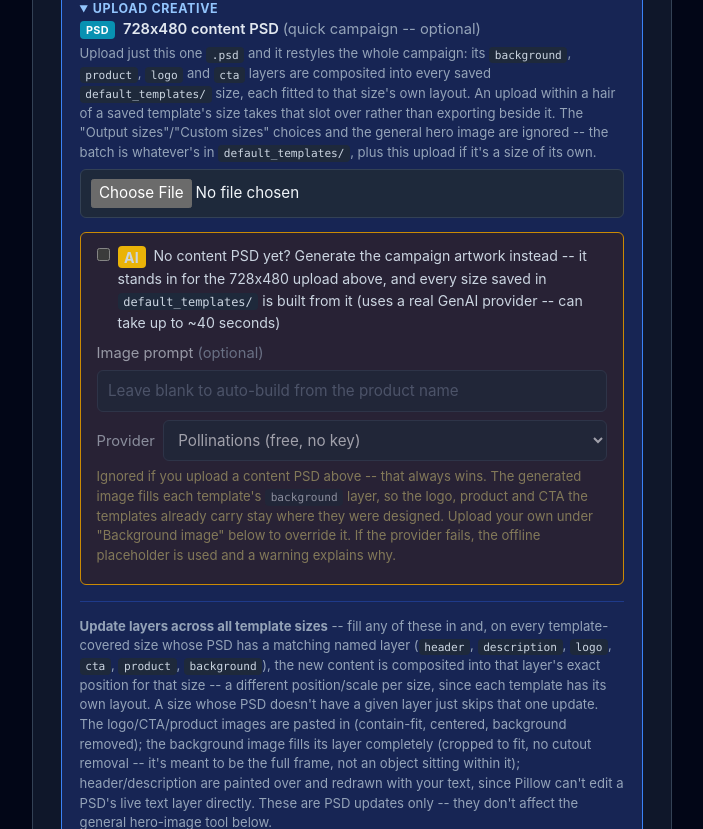
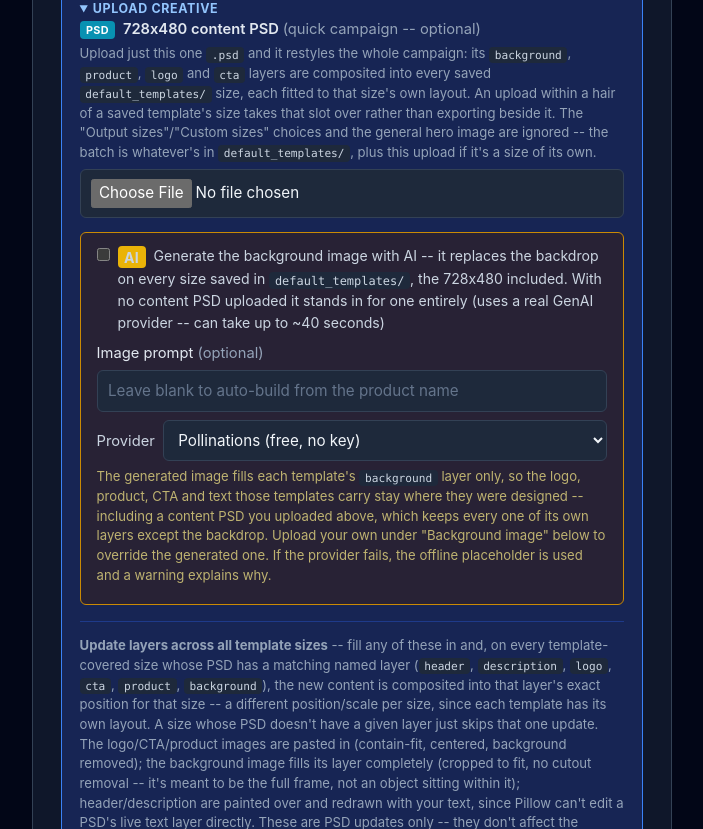
Before and after one commit to MattShea-10/creative-automation-pipeline, a Flask app: page / in a window 1280 px wide. Shown: the part 846-1675 px from the top of the page, without its empty margins (288-991 px from the left). Run offline with Flask 3, Linux system fonts and the light colour scheme; some libraries are stand-ins or nearby versions.

Commit message:
Make the AI backdrop generator always available, and let it win
It greyed out as soon as a content PSD was chosen, on the assumption the
upload made it redundant -- and since a PSD carried forward from a
previous run counts, the control was unreachable with nothing on screen
explaining why. That assumption was wrong: ticking the generator with a
PSD in play can only mean "keep this design, change the backdrop".

So it now runs either way. With no content PSD it stands in for one, and
the saved 728x480 template is the base like every other saved size. With
a PSD it replaces just that file's background layer -- set before the
PSD's own layers propagate, and that loop skips anything already
overridden, so the generated backdrop wins while every other layer the
PSD carries stays put. A background image uploaded by hand still outranks
both: an explicit file beats a generated one.

The control is never disabled or dimmed now, only its checkbox decides
whether it runs.

Co-Authored-By: Claude Opus 5 <noreply@anthropic.com>
Claude-Session: https://claude.ai/code/session_01A6mUBdauQ8LNtLJfooNVUQ

```diff
--- a/templates/index.html
+++ b/templates/index.html
@@ -221,9 +221,9 @@
         <div class="ai-hero-callout" style="margin-top: 0.9rem;">
           <div class="checkbox-row" style="margin: 0;">
             <input type="checkbox" id="upload_ai_enabled" name="upload_ai_enabled" value="1" {% if prefill.get('upload_ai_enabled') %}checked{% endif %}>
-            <span><span class="ai-badge">AI</span> No content PSD yet? Generate the campaign artwork instead -- it stands in for the
-            728x480 upload above, and every size saved in <code>default_templates/</code> is built from it
-            (uses a real GenAI provider -- can take up to ~40 seconds)</span>
+            <span><span class="ai-badge">AI</span> Generate the background image with AI -- it replaces the backdrop on every
+            size saved in <code>default_templates/</code>, the 728x480 included. With no content PSD uploaded it stands in
+            for one entirely (uses a real GenAI provider -- can take up to ~40 seconds)</span>
           </div>
           <div data-role="upload-ai-options" style="margin-top: 0.6rem;">
             <label for="upload_ai_prompt" style="font-weight: 400;">Image prompt <span style="font-weight: 400; color: var(--muted);">(optional)</span></label>
@@ -239,10 +239,11 @@
               </label>
             </div>
             <div class="hint" style="margin-top: 0.4rem;">
-              Ignored if you upload a content PSD above -- that always wins. The generated image fills each
-              template's <code>background</code> layer, so the logo, product and CTA the templates already
-              carry stay where they were designed. Upload your own under "Background image" below to override
-              it. If the provider fails, the offline placeholder is used and a warning explains why.
+              The generated image fills each template's <code>background</code> layer only, so the logo,
+              product, CTA and text those templates carry stay where they were designed -- including a content
+              PSD you uploaded above, which keeps every one of its own layers except the backdrop. Upload your
+              own under "Background image" below to override the generated one. If the provider fails, the
+              offline placeholder is used and a warning explains why.
             </div>
           </div>
         </div>
@@ -743,32 +744,13 @@
       // nothing on screen to say why. The server ignores both fields
       // unless ai_hero_enabled is actually set, so showing them costs
       // nothing.
-      // The Upload Creative generator: dimmed when unticked, and disabled
-      // outright once a content PSD is chosen, since the upload always
-      // wins and generating artwork nothing would use is pure waiting.
-      var uploadAiCheckbox = root.querySelector('[name="upload_ai_enabled"]');
-      var uploadAiOptions = root.querySelector('[data-role="upload-ai-options"]');
-      var uploadAiBox = uploadAiCheckbox ? uploadAiCheckbox.closest(".ai-hero-callout") : null;
-      var contentPsdForAi = root.querySelector('[name="content_psd"]');
-      if (uploadAiCheckbox && uploadAiOptions) {
-        var syncUploadAi = function () {
-          var hasContentPsd =
-            contentPsdForAi &&
-            ((contentPsdForAi.files && contentPsdForAi.files.length > 0) ||
-              contentPsdForAi.dataset.hasPrior === "true");
-          uploadAiCheckbox.disabled = !!hasContentPsd;
-          uploadAiOptions.querySelectorAll("input, select").forEach(function (el) {
-            el.disabled = !!hasContentPsd;
-          });
-          uploadAiOptions.classList.toggle(
-            "is-inactive", !!hasContentPsd || !uploadAiCheckbox.checked
-          );
-          if (uploadAiBox) uploadAiBox.classList.toggle("is-inactive", !!hasContentPsd);
-        };
-        uploadAiCheckbox.addEventListener("change", syncUploadAi);
-        if (contentPsdForAi) contentPsdForAi.addEventListener("change", syncUploadAi);
-        syncUploadAi();
-      }
+      // The Upload Creative generator stays fully active at all times --
+      // no disabling, no dimming. It used to grey out as soon as a
+      // content PSD was chosen, on the assumption the PSD made it
+      // redundant. It doesn't: replacing an uploaded PSD's backdrop while
+      // keeping its other layers is exactly what ticking this with a PSD
+      // in play means, and a PSD carried forward from a previous run made
+      // the control unreachable without any way to see why.
 
       var aiHeroCheckbox = root.querySelector('[name="ai_hero_enabled"]');
       var aiHeroOptions = root.querySelector('[data-role="ai-hero-options"]');
--- a/webapp.py
+++ b/webapp.py
@@ -883,15 +883,21 @@ def generate():
         # general hero image are still ignored in this mode either way.
         sizes = []
 
-    # No content PSD, but the Upload Creative generator is on: make the
-    # campaign's artwork instead of requiring a flagship PSD to exist
-    # first. It's generated at the content PSD's own size so it plays the
-    # same role -- source artwork the saved templates are built from --
-    # and it's fed in as a background-layer override further down, which
-    # is what carries it onto every template size.
+    # The Upload Creative generator makes the campaign's backdrop.
+    # Generated at the content PSD's own size, since it plays that role:
+    # source artwork the saved templates are built from, fed in as a
+    # background-layer override further down, which is what carries it
+    # onto every template size.
+    #
+    # It runs whether or not a content PSD was uploaded. With no PSD it
+    # stands in for one entirely, so a campaign can be built before the
+    # flagship 728x480 exists. With a PSD it replaces just that file's
+    # background, which is the point of picking it -- every other layer
+    # the PSD carries, and everything the saved templates carry, stays
+    # exactly where it was designed.
     upload_ai_image = None
     upload_ai_path = None
-    if upload_ai_enabled and not content_psd_provided:
+    if upload_ai_enabled:
         upload_ai_prompt_text = upload_ai_prompt or (
             f"professional studio product photo of {product_name or 'the product'}, clean background"
         )
@@ -1097,8 +1103,14 @@ def generate():
     if upload_ai_image is not None and "background" not in layer_image_overrides:
         # The generated artwork reaches the templates the same way an
         # uploaded content PSD's own background layer does -- as a
-        # background override, fitted to each size's background box. A
-        # background image the user uploaded by hand still wins.
+        # background override, fitted to each size's background box.
+        #
+        # Set before the content PSD's own layers are propagated below,
+        # and that loop skips any layer already overridden, so the
+        # generated backdrop wins over the PSD's. Deliberate: ticking the
+        # generator with a PSD uploaded can only mean "keep this design,
+        # change the backdrop". A background image uploaded by hand
+        # outranks both -- an explicit file beats a generated one.
         layer_image_overrides["background"] = upload_ai_image.convert("RGBA")
         layer_upload_paths["layer_background_image"] = upload_ai_path
     if content_psd_provided:
```
Also changed, not shown: tests/test_webapp.py (+15 -10 lines).
